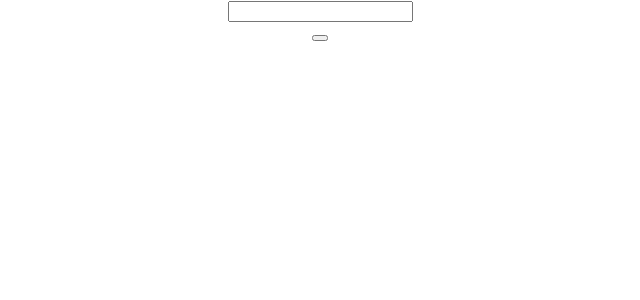
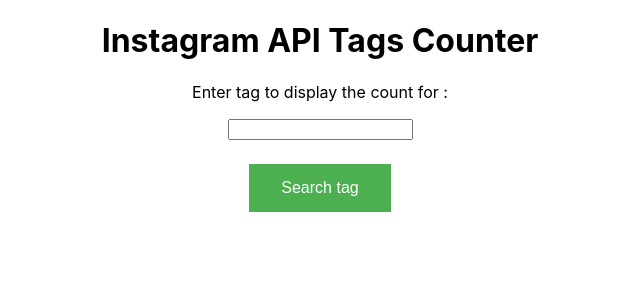
Before and after one commit to MrRexZ/instagram_api_search_tags, a React (Create React App) app: page / in a window 1280 px wide. Shown: the top 300 px of the page, without its empty margins (320-960 px from the left). Built offline with nearby package versions, Linux system fonts and the light colour scheme.

Commit message:
Added title, desc text for textfield, and customized search tag button

```diff
--- a/src/app/App.css
+++ b/src/app/App.css
@@ -1,3 +1,17 @@
 .App {
   text-align: center;
 }
+
+
+#search-submit-button {
+  background-color: #4CAF50;
+  border: none;
+  color: white;
+  padding: 15px 32px;
+  text-align: center;
+  text-decoration: none;
+  display: inline-block;
+  font-size: 16px;
+  margin: 4px 2px;
+  cursor: pointer;
+}
--- a/src/app/search/components/SearchForm.js
+++ b/src/app/search/components/SearchForm.js
@@ -7,7 +7,7 @@
     constructor(props) {
         super(props)
         this.state = {
-            searchInputText : ''
+            searchInputText: ''
         }
         this.handleSearchTextChange = this.handleSearchTextChange.bind(this)
     }
@@ -20,13 +20,17 @@
 
         return (
             <div>
-                <input id="searchInput" type="text" value={this.state.searchInputText} onChange={this.handleSearchTextChange} />
+                <h1>Instagram API Tags Counter</h1>
+                <p>Enter tag to display the count for : </p>
+                <input id="searchInput" type="text" value={this.state.searchInputText}
+                       onChange={this.handleSearchTextChange}/>
                 <br/>
-                <button type="submit" text="Search tag" onClick={() => this.props.onTriggerSearch(this.state.searchInputText)}/>
+                <br/>
+                <input id="search-submit-button" type="button" value="Search tag"
+                       onClick={() => this.props.onTriggerSearch(this.state.searchInputText)}/>
             </div>
         )
     }
 
 
-
 }
```
